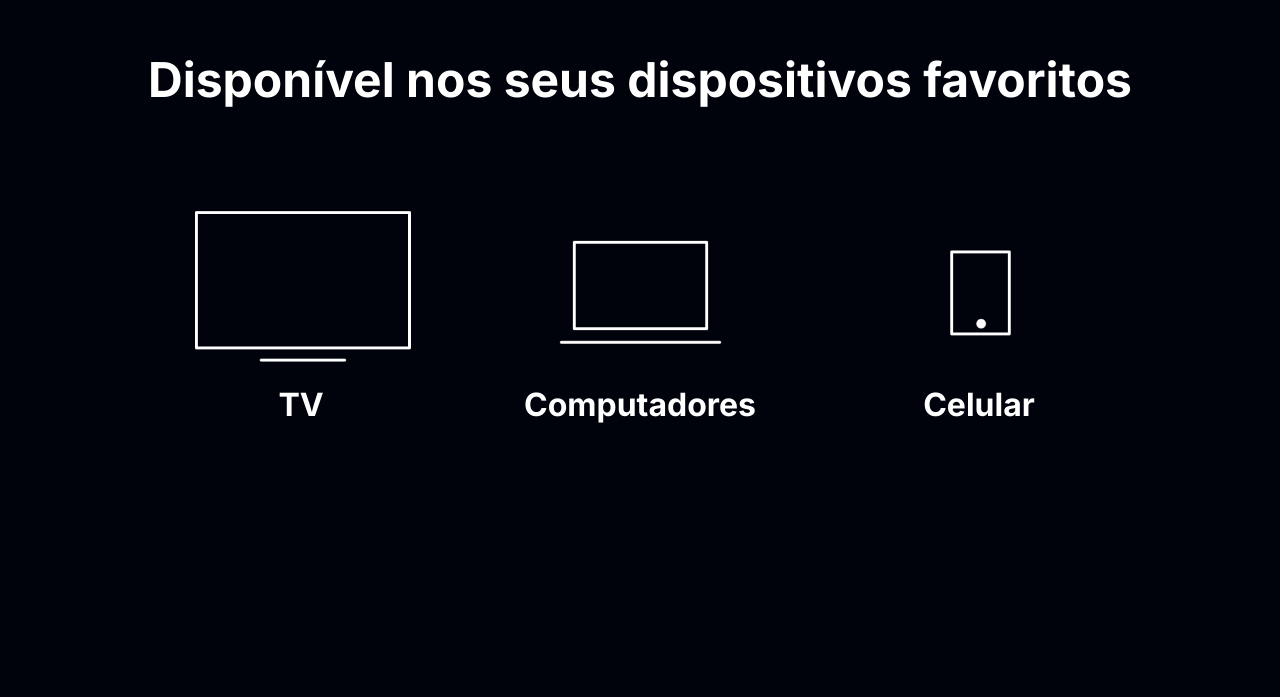
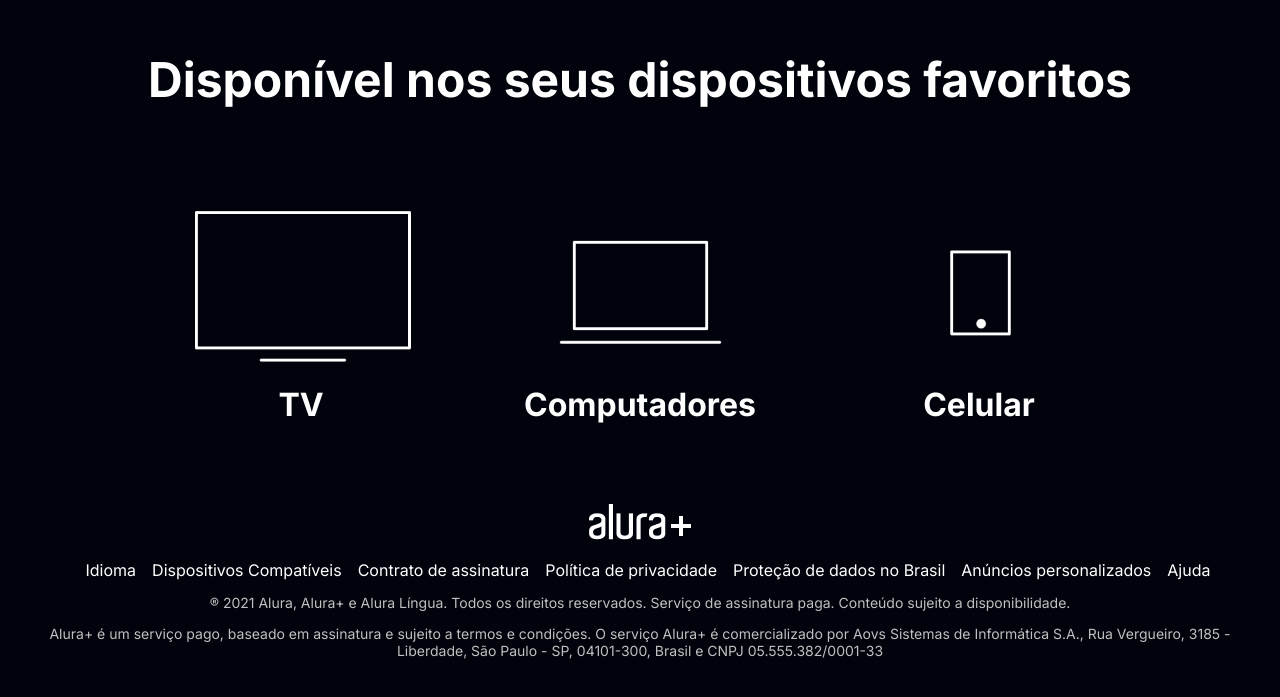
Before and after one commit to rafakroz/alura-plus, a plain HTML site: page index.html in a window 1280 px wide. Shown: the part 3150-3847 px from the top of the page. Before the commit the page ends 3654 px from the top, so only its background shows below. Drawn offline with Linux system fonts and the light colour scheme.

Commit message:
C4A5 - Footer finalizado. CSS atualizado.

```diff
--- a/index.html
+++ b/index.html
@@ -56,5 +56,33 @@
             </li>
         </ul>
     </section>
+    <footer class="rodape">
+        <img src="assets/Logo.png" alt="Logo Alura+" class="rodape__logo">
+        <ul class="rodape__lista">
+            <li class="lista__link">
+                <a href="#">Idioma</a>
+            </li>
+            <li class="lista__link">
+                <a href="#">Dispositivos Compatíveis</a>
+            </li>
+            <li class="lista__link">
+                <a href="#">Contrato de assinatura</a>
+            </li>
+            <li class="lista__link">
+                <a href="#">Política de privacidade</a>
+            </li>
+            <li class="lista__link">
+                <a href="#">Proteção de dados no Brasil</a>
+            </li>
+            <li class="lista__link">
+                <a href="#">Anúncios personalizados</a>
+            </li>
+            <li class="lista__link">
+                <a href="#">Ajuda</a>
+            </li>
+            </ul>
+        <p class="rodape__texto">® 2021 Alura, Alura+ e Alura Língua. Todos os direitos reservados. Serviço de assinatura paga. Conteúdo sujeito a disponibilidade.</p>
+        <p class="rodape__texto">Alura+ é um serviço pago, baseado em assinatura e sujeito a termos e condições. O serviço Alura+ é comercializado por Aovs Sistemas de Informática S.A., Rua Vergueiro, 3185 - Liberdade, São Paulo - SP, 04101-300, Brasil e CNPJ 05.555.382/0001-33</p>
+    </footer>
 </body>
 </html>
--- a/style.css
+++ b/style.css
@@ -4,8 +4,9 @@
     /*CORES*/
     --cor-principal: #ffffff;
     --cor-secundaria: #c0c0c0;
+    --bg-color: #00030c;
     --botao: #167bf7;
-    --bg-color: #00030c;
+    --botao-hover: #579ff8;
     /*FONTES*/
     --font-principal: 'Inter', sans-serif;
 }
@@ -54,6 +55,11 @@ body {
     display: block;
     text-decoration: none;
     margin-bottom: 1em;
+}
+
+.container__botao:hover {
+    background-color: var(--botao-hover);
+    color: var(--bg-color);
 }
 
 .botao_secundario {
@@ -119,3 +125,35 @@ body {
     font-size: 32px;
     color: var(--cor-principal);
 }
+
+.rodape {
+    text-align: center;
+    margin: 5em 3em;
+}
+
+.rodape__lista {
+    display: flex;
+    justify-content: center;
+    list-style-type: none;
+    margin-top: 1em;
+}
+
+.lista__link a {
+    text-decoration: none;
+    color: var(--cor-principal);
+    margin-left: 1em;
+}
+
+.lista__link a:hover {
+    color: var(--botao);
+}
+
+.lista__link a:active {
+    color: darkred;
+}
+
+.rodape__texto {
+    margin: 1em 0em;
+    color: var(--cor-secundaria);
+    font-size: 0.875em;
+}
```
Also changed, not shown: assets/Logo.png (added).
